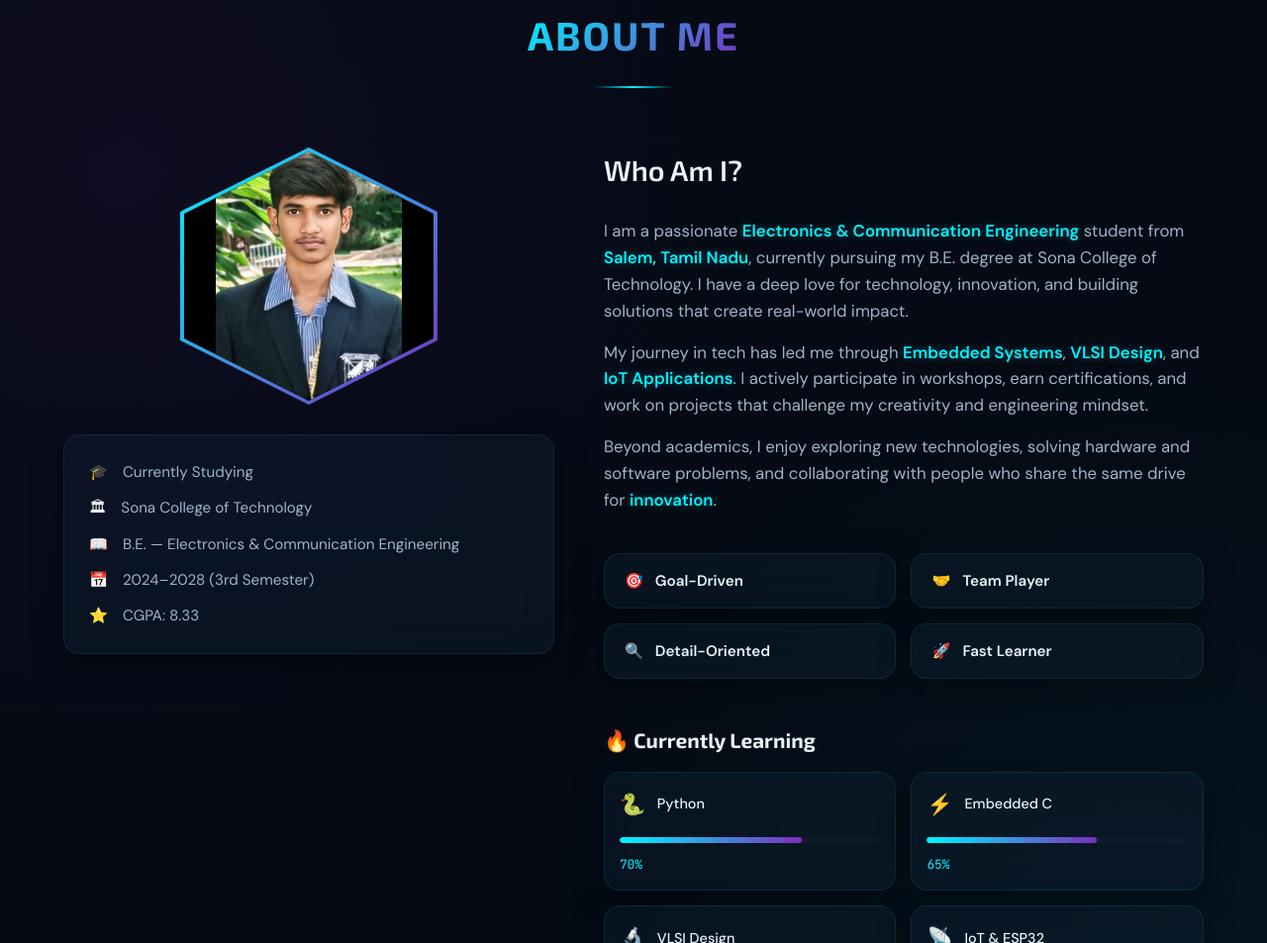
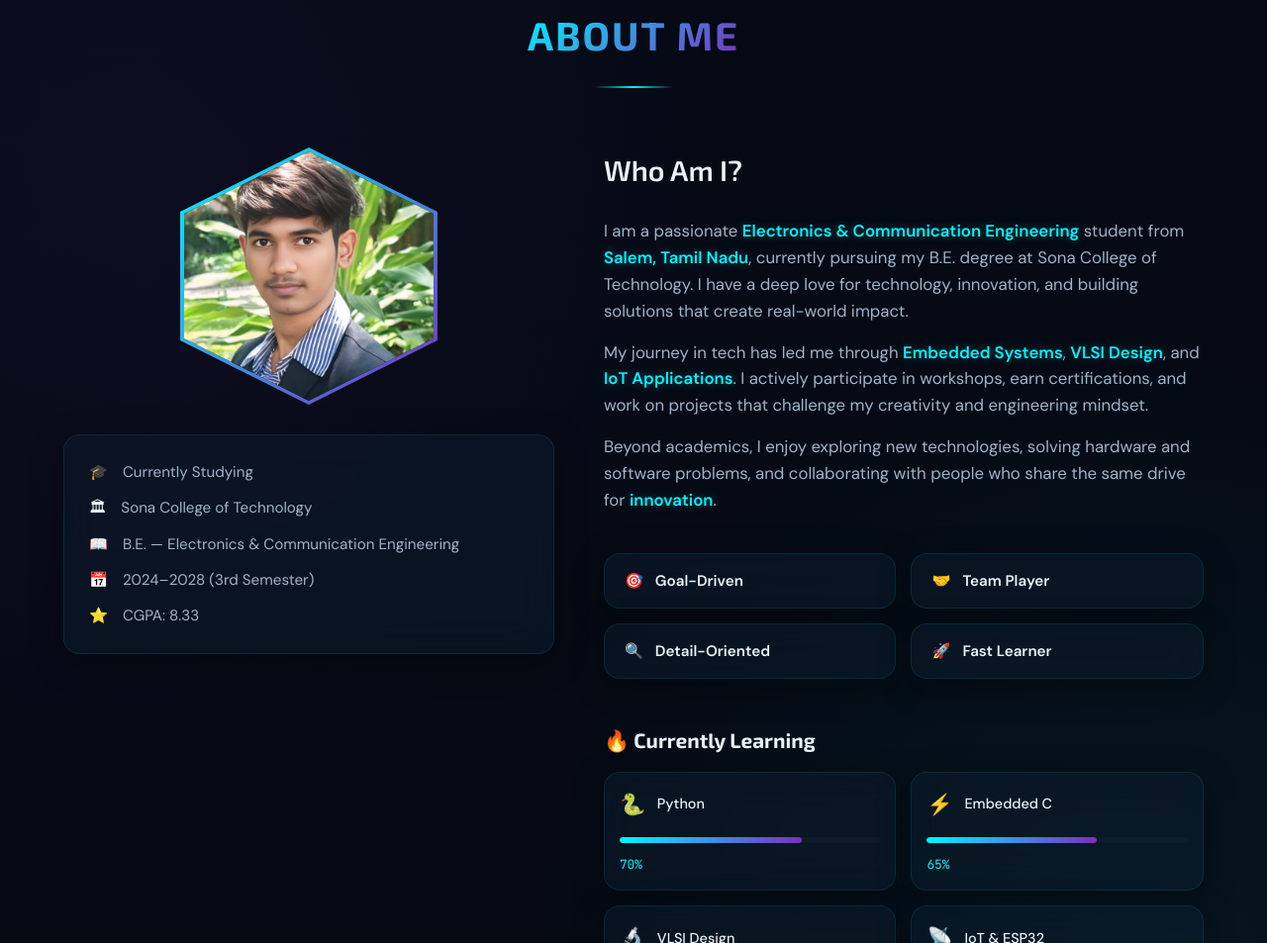
Before and after one commit to Tamil01-star/Portfolio, a website: page index.html in a window 1280 px wide. Shown: the part 899-1852 px from the top of the page at 99% size. Drawn offline with Linux system fonts and the light colour scheme.

Commit message:
Fix: update About Me section photo to newly provided image and adjust fit

```diff
--- a/index.html
+++ b/index.html
@@ -180,7 +180,7 @@
         <div class="about-left reveal-left">
           <div class="about-hexframe">
             <div class="hex-wrap">
-              <img src="profile.jpg" alt="Tamilselvan B" class="about-photo" />
+              <img src="about-photo.jpg" alt="Tamilselvan B" class="about-photo" />
             </div>
           </div>
           <div class="about-badge-card glass-card">
--- a/style.css
+++ b/style.css
@@ -759,8 +759,8 @@ a {
 .about-photo {
   width: 100%;
   height: 100%;
-  object-fit: contain;
-  background-color: #000;
+  object-fit: cover;
+  object-position: center top;
 }
 .about-badge-card {
   width: 100%;
```
Also changed, not shown: about-photo.jpg (added).
